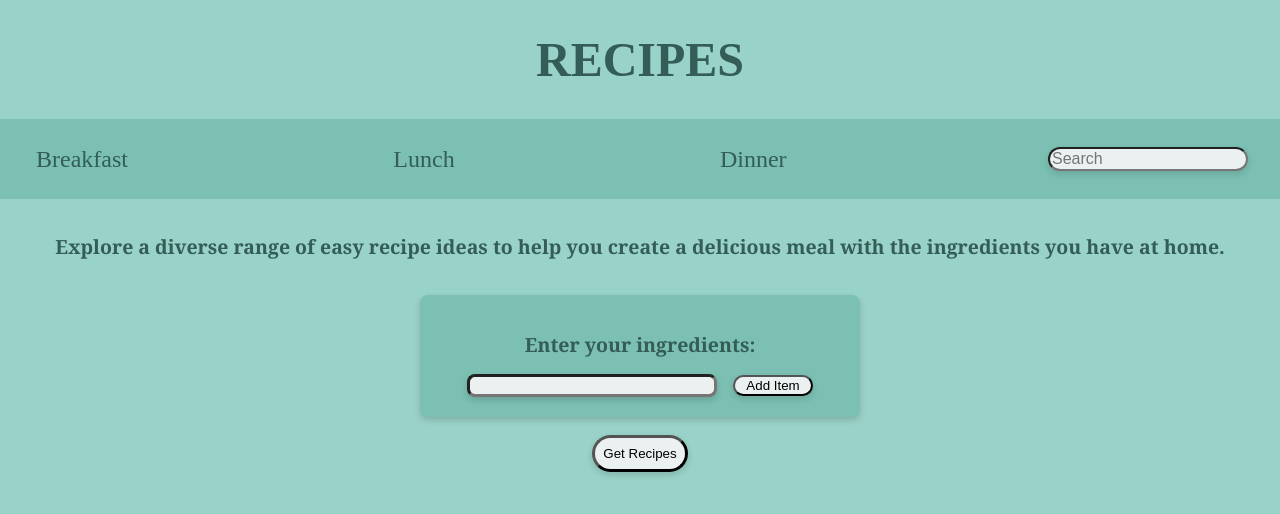
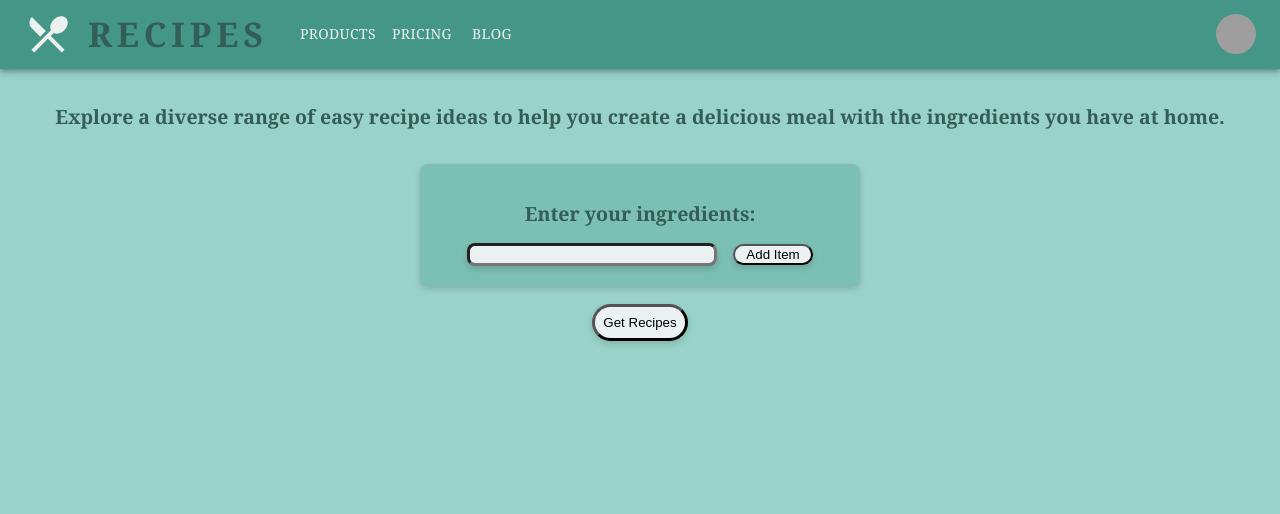
Before and after one commit to jlee850/MSA-Phase2-JuliaLee, a React (Create React App) app in the folder software-development/frontend/: page / in a window 1280 px wide. Shown: the top 514 px of the page. Built offline with nearby package versions, Linux system fonts and the light colour scheme; grey boxes are pictures that could not be loaded.

Commit message:
navbarmodified

```diff
--- a/software-development/frontend/src/App.tsx
+++ b/software-development/frontend/src/App.tsx
@@ -74,7 +74,6 @@ function App() {
 
   return (
     <div>
-      <h1 className="header">RECIPES</h1>
       <NavigationBar /> <br />
       <article>
         <div className="recipe-blurb">
--- a/software-development/frontend/src/components/NavigationBar/NavigationBar.css
+++ /dev/null
@@ -1,37 +0,0 @@
-.navigation {
-    background-color: rgb(123, 192, 179);
-    height: 5rem;
-    display: flex;
-    flex-direction: column;
-    justify-content: center;
-  }
-
-  .navigation ul {
-    color: rgb(51, 93, 86);
-    width: 100%;
-    font-size: 1.5rem;
-    list-style: none;
-    display: flex;
-    justify-content: space-between;
-    align-items: center;
-    gap: 2rem;
-    padding: 0;
-  }
-
-  .navigation a {
-    color: inherit;
-    text-decoration: none;
-    height: 100%;
-    display: flex;
-    justify-content: space-between;
-    align-items: center;
-    padding: 0.25rem;
-  }
-
-  .navigation-container {
-    margin: 0 2rem 0 2rem;
-  }
-
-  .navigation li:hover {
-    color: rgb(25, 118, 151);
-  }
--- a/software-development/frontend/src/components/NavigationBar/NavigationBar.tsx
+++ b/software-development/frontend/src/components/NavigationBar/NavigationBar.tsx
@@ -1,28 +1,201 @@
-import "./NavigationBar.css";
+import * as React from "react";
+import AppBar from "@mui/material/AppBar";
+import Box from "@mui/material/Box";
+import Toolbar from "@mui/material/Toolbar";
+import IconButton from "@mui/material/IconButton";
+import Typography from "@mui/material/Typography";
+import RestaurantMenuIcon from "@mui/icons-material/RestaurantMenu";
+import Menu from "@mui/material/Menu";
+import MenuIcon from "@mui/icons-material/Menu";
+import Container from "@mui/material/Container";
+import Avatar from "@mui/material/Avatar";
+import Button from "@mui/material/Button";
+import Tooltip from "@mui/material/Tooltip";
+import MenuItem from "@mui/material/MenuItem";
+import AdbIcon from "@mui/icons-material/Adb";
 
-export default function NavigationBar() {
+const pages = ["Products", "Pricing", "Blog"];
+const settings = ["Profile", "Account", "Dashboard", "Logout"];
+
+function NavigationBar() {
+  const [anchorElNav, setAnchorElNav] = React.useState<null | HTMLElement>(
+    null
+  );
+  const [anchorElUser, setAnchorElUser] = React.useState<null | HTMLElement>(
+    null
+  );
+
+  const handleOpenNavMenu = (event: React.MouseEvent<HTMLElement>) => {
+    setAnchorElNav(event.currentTarget);
+  };
+  const handleOpenUserMenu = (event: React.MouseEvent<HTMLElement>) => {
+    setAnchorElUser(event.currentTarget);
+  };
+
+  const handleCloseNavMenu = () => {
+    setAnchorElNav(null);
+  };
+
+  const handleCloseUserMenu = () => {
+    setAnchorElUser(null);
+  };
+
   return (
-    <nav className="navigation">
-      <div className="navigation-container">
-        <ul>
-          <li>
-            <a href="/breakfast">Breakfast</a>
-          </li>
-          <li>
-            <a href="/lunch">Lunch</a>
-          </li>
-          <li>
-            <a href="/dinner">Dinner</a>
-          </li>
-          <input
-            id="searchbar"
-            aria-label="Search"
-            placeholder="Search"
-            type="text"
-            name="search"
+    <AppBar position="static">
+      <Container maxWidth="xl" sx={{ backgroundColor: "rgb(68, 150, 135)" }}>
+        <Toolbar disableGutters>
+          <RestaurantMenuIcon
+            sx={{
+              display: {
+                xs: "none",
+                md: "flex",
+                fontSize: "3rem",
+                color: "rgb(235, 241, 240)",
+              },
+              mr: 2,
+            }}
           />
-        </ul>
-      </div>
-    </nav>
+          <Typography
+            variant="h4"
+            noWrap
+            component="a"
+            href="/"
+            sx={{
+              mr: 3,
+              display: { xs: "none", md: "flex" },
+              fontFamily: "Georgia, Times New Roman, Times, serif",
+              fontWeight: 700,
+              letterSpacing: ".3rem",
+              color: "rgb(51, 93, 86)",
+              textDecoration: "none",
+            }}
+          >
+            RECIPES
+          </Typography>
+
+          <Box sx={{ flexGrow: 1, display: { xs: "flex", md: "none" } }}>
+            <IconButton
+              size="large"
+              aria-label="account of user"
+              aria-controls="menu-appbar"
+              aria-haspopup="true"
+              onClick={handleOpenNavMenu}
+              color="inherit"
+            >
+              <MenuIcon />
+            </IconButton>
+            <Menu
+              id="menu-appbar"
+              anchorEl={anchorElNav}
+              anchorOrigin={{
+                vertical: "bottom",
+                horizontal: "left",
+              }}
+              keepMounted
+              transformOrigin={{
+                vertical: "top",
+                horizontal: "left",
+              }}
+              open={Boolean(anchorElNav)}
+              onClose={handleCloseNavMenu}
+              sx={{
+                display: { xs: "block", md: "none" },
+              }}
+            >
+              {pages.map((page) => (
+                <MenuItem key={page} onClick={handleCloseNavMenu}>
+                  <Typography
+                    textAlign="center"
+                    fontFamily="Georgia, Times New Roman, Times, serif"
+                  >
+                    {page}
+                  </Typography>
+                </MenuItem>
+              ))}
+            </Menu>
+          </Box>
+          <AdbIcon sx={{ display: { xs: "flex", md: "none" }, mr: 1 }} />
+          <Typography
+            variant="h5"
+            noWrap
+            component="a"
+            href=""
+            sx={{
+              mr: 1,
+              display: { xs: "flex", md: "none" },
+              flexGrow: 1,
+              fontFamily: "Georgia, Times New Roman, Times, serif",
+              fontWeight: 700,
+              letterSpacing: ".3rem",
+              color: "rgb(51, 93, 86)",
+              textDecoration: "none",
+            }}
+          >
+            LOGO
+          </Typography>
+          <Box sx={{ flexGrow: 1, display: { xs: "none", md: "flex" } }}>
+            {pages.map((page) => (
+              <Button
+                key={page}
+                onClick={handleCloseNavMenu}
+                sx={{
+                  my: 2,
+                  color: "rgb(235, 241, 240)",
+                  display: "block",
+                  fontFamily: "Georgia, Times New Roman, Times, serif",
+                }}
+              >
+                {page}
+              </Button>
+            ))}
+          </Box>
+
+          <Box sx={{ flexGrow: 0 }}>
+            <Tooltip title="Open settings">
+              <IconButton
+                onClick={handleOpenUserMenu}
+                sx={{
+                  p: 0,
+                  fontFamily: "Georgia, Times New Roman, Times, serif",
+                }}
+              >
+                <Avatar alt="Julia Lee" src="/static/images/avatar/2.jpg" />
+              </IconButton>
+            </Tooltip>
+            <Menu
+              sx={{
+                mt: "45px",
+                fontFamily: "Georgia, Times New Roman, Times, serif",
+              }}
+              id="menu-appbar"
+              anchorEl={anchorElUser}
+              anchorOrigin={{
+                vertical: "top",
+                horizontal: "right",
+              }}
+              keepMounted
+              transformOrigin={{
+                vertical: "top",
+                horizontal: "right",
+              }}
+              open={Boolean(anchorElUser)}
+              onClose={handleCloseUserMenu}
+            >
+              {settings.map((setting) => (
+                <MenuItem key={setting} onClick={handleCloseUserMenu}>
+                  <Typography
+                    textAlign="center"
+                    fontFamily="Georgia, Times New Roman, Times, serif"
+                  >
+                    {setting}
+                  </Typography>
+                </MenuItem>
+              ))}
+            </Menu>
+          </Box>
+        </Toolbar>
+      </Container>
+    </AppBar>
   );
 }
+export default NavigationBar;
--- a/software-development/frontend/src/components/RecipeCarousel/RecipeCarousel.tsx
+++ b/software-development/frontend/src/components/RecipeCarousel/RecipeCarousel.tsx
@@ -32,20 +32,18 @@ const RecipeCarousel: React.FC<ChildComponentProps> = ({
     <Slider {...settings}>
       {recipes.map((recipe, index) => (
         <div className="carousel" key={index}>
-          {recipe != "" && <h2>{recipe.name}</h2>}
-          {recipe != "" && <h3>Ingredients</h3>}
+          {<h2>{recipe.name}</h2>}
+          {<h3>Ingredients</h3>}
           <ul>
-            {recipe != "" &&
-              recipe.ingredients.map((ingredientItem: any, index: number) => (
-                <li key={index}>{ingredientItem}</li>
-              ))}
+            {recipe.ingredients.map((ingredientItem: any, index: number) => (
+              <li key={index}>{ingredientItem}</li>
+            ))}
           </ul>
-          {recipe != "" && <h3>Method</h3>}
+          {<h3>Method</h3>}
           <ol>
-            {recipe != "" &&
-              recipe.method.map((methodItem: string, index: number) => (
-                <li key={index}>{methodItem}</li>
-              ))}
+            {recipe.method.map((methodItem: string, index: number) => (
+              <li key={index}>{methodItem}</li>
+            ))}
           </ol>
           <button
             className="save-recipe-btn"
--- a/software-development/frontend/src/models/Recipe.ts
+++ b/software-development/frontend/src/models/Recipe.ts
@@ -1,7 +1,6 @@
 interface Recipe {
   Id?: number;
   Name?: string;
-  TypeOfCuisine?: string;
   Ingredients?: string;
   Method?: string;
 }
```
Also changed, not shown: 2 other files (tests, documents, lock files or other folders).
